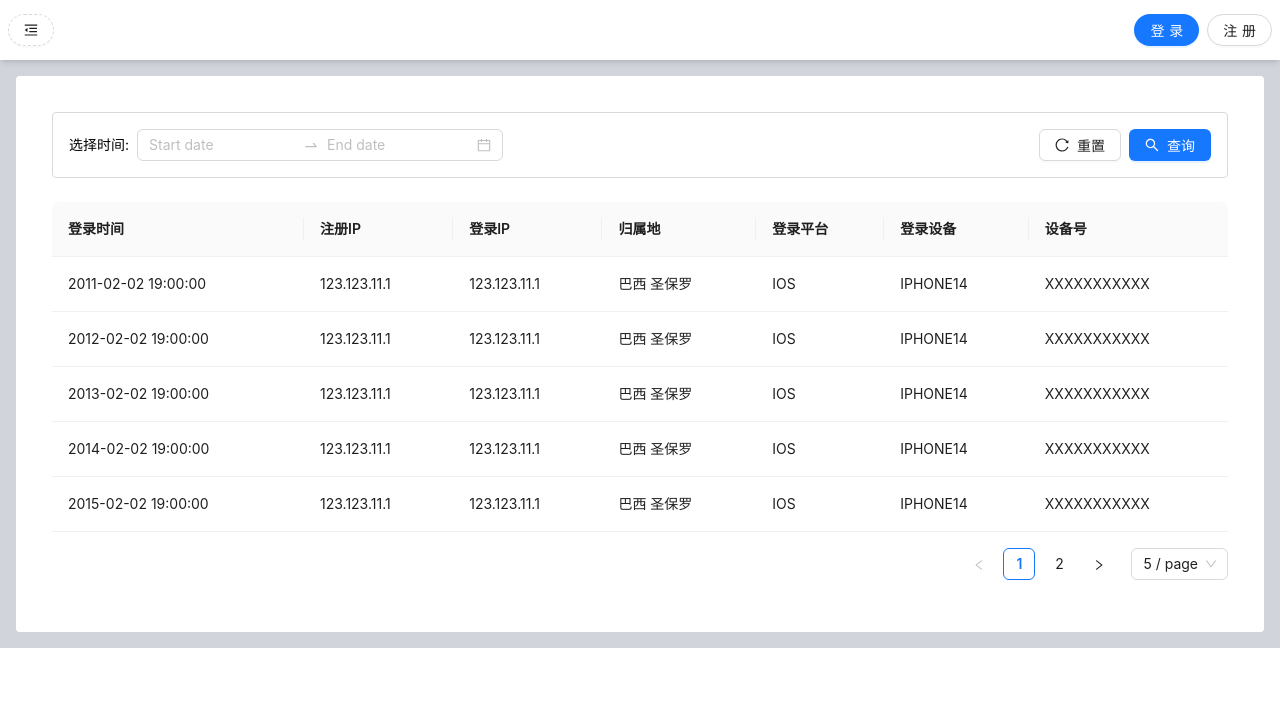
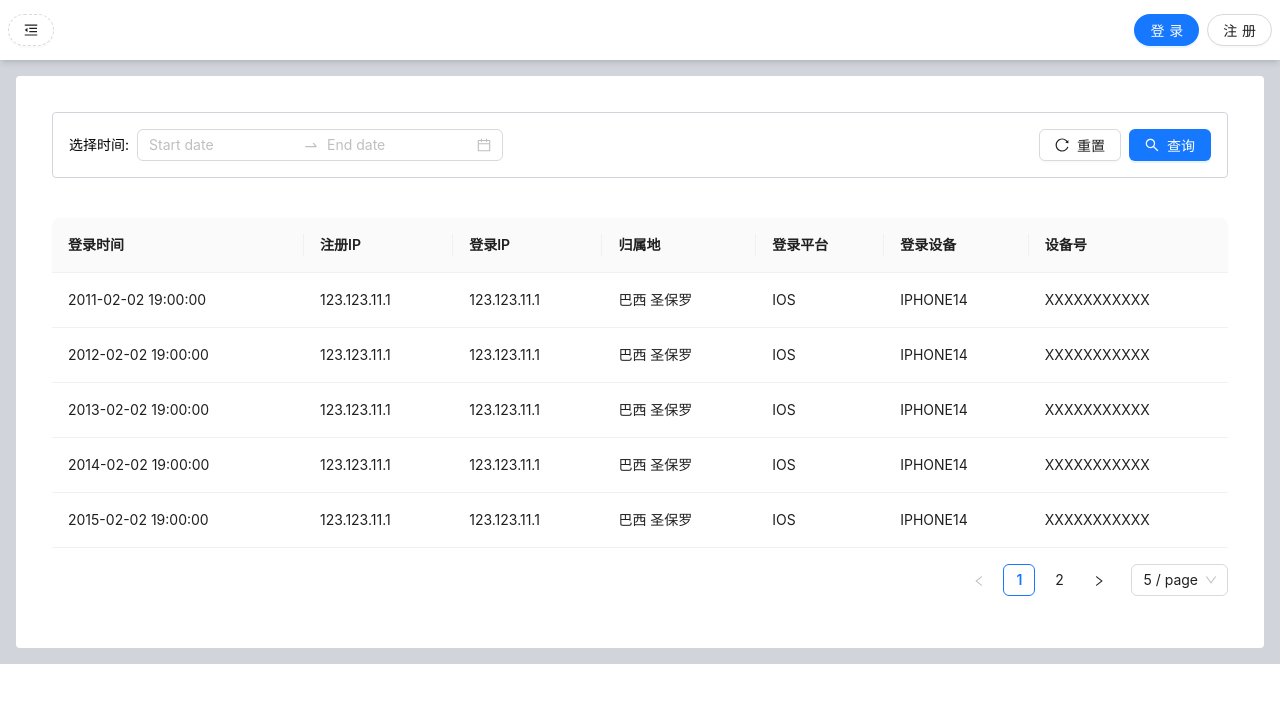
Before and after one commit to dadiosy/stake-fork-admin, a React (Create React App) app: page /logs/login-logs in a window 1280 px wide. Shown: the top 702 px of the page. Built offline with nearby package versions, Linux system fonts and the light colour scheme.

Commit message:
replace css with tailwind css classes

```diff
--- a/src/routes/logs/login-logs/index.jsx
+++ b/src/routes/logs/login-logs/index.jsx
@@ -146,14 +146,14 @@ const LoginLogs = () => {
     };
 
     return (
-        <div style={{ padding: 20 }}>
-            <Space direction="vertical" size="large" style={{ width: "100%" }}>
+        <div className="p-5">
+            <Space direction="vertical" size="large" className="w-full">
                 {/* Search Panel with Border */}
-                <div style={{ border: '1px solid #d9d9d9', padding: '16px', borderRadius: '4px' }}>
+                <div className="border border-gray-300 p-4 rounded">
                     <Row gutter={16} align="middle" justify="space-between">
                         <Col>
                             <span>选择时间:</span>
-                            <RangePicker style={{ marginLeft: 8 }} />
+                            <RangePicker className="ml-2" />
                         </Col>
                         <Col>
                             <Space>
@@ -177,6 +177,7 @@ const LoginLogs = () => {
                         pageSizeOptions: ['5', '10', '20', '50'],
                     }}
                     onChange={handleTableChange}
+                    className="mt-4"
                 />
             </Space>
         </div>
```
